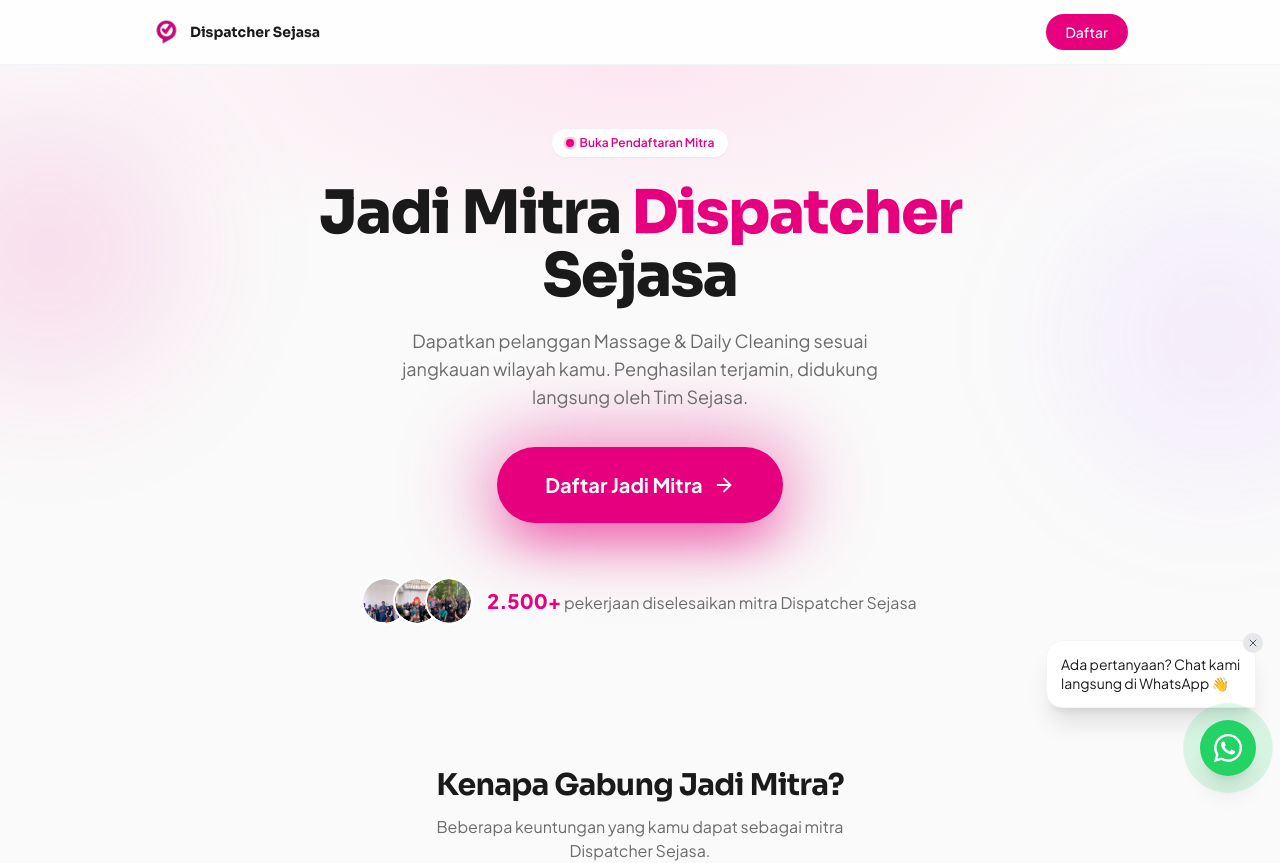
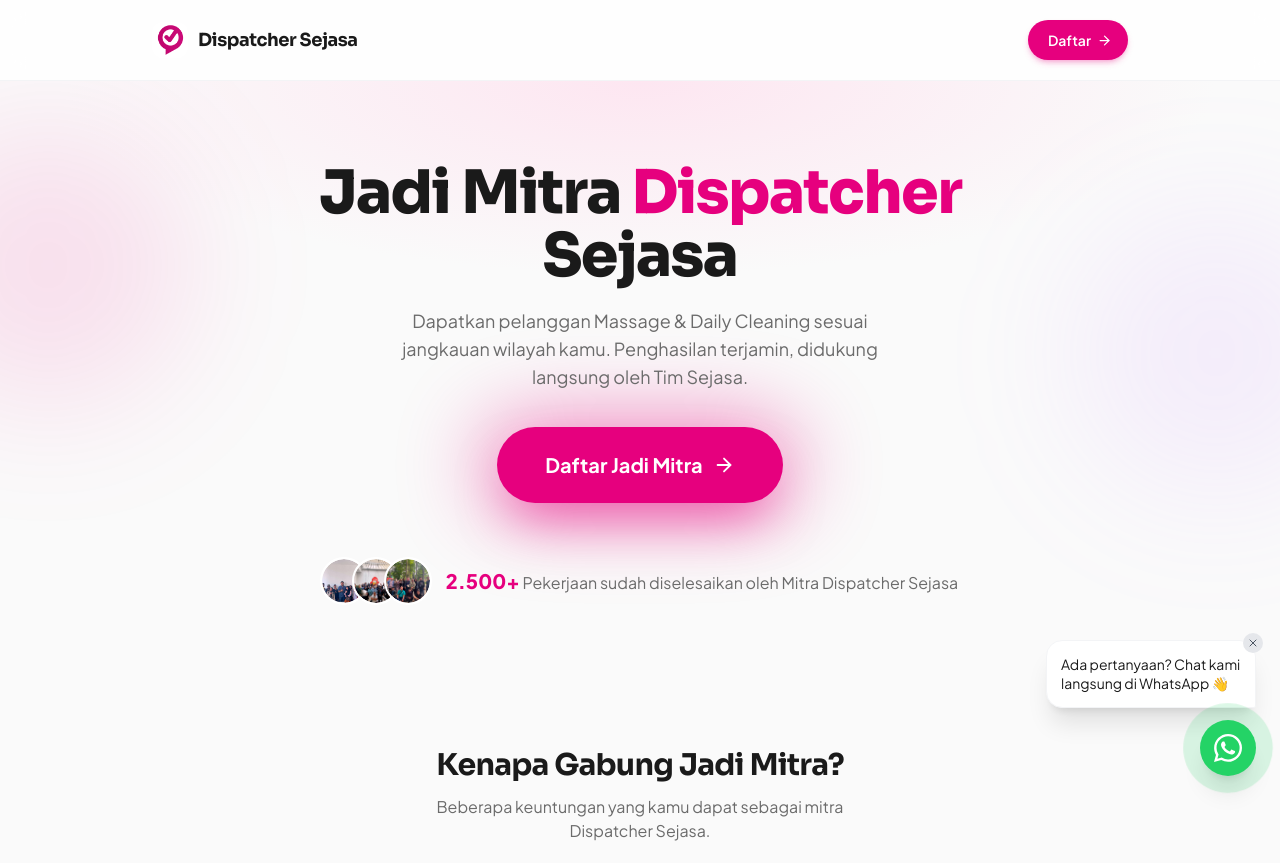
Before and after one commit to sejasaweb-app/rekrutmen-sejasa, a Next.js app: page / in a window 1280 px wide. Shown: the top 863 px of the page. Built offline with nearby package versions, Linux system fonts and the light colour scheme.

Commit message:
style: hapus badge pendaftaran, update copy social proof, perbaiki header

```diff
--- a/app/page.js
+++ b/app/page.js
@@ -81,16 +81,17 @@
     <main className="min-h-screen overflow-x-hidden">
       {/* Nav bar */}
       <header className="sticky top-0 z-30 bg-white/80 backdrop-blur-md border-b border-gray-100">
-        <div className="max-w-5xl mx-auto px-4 sm:px-6 h-14 sm:h-16 flex items-center justify-between">
+        <div className="max-w-5xl mx-auto px-4 sm:px-6 h-16 sm:h-20 flex items-center justify-between">
           <div className="flex items-center gap-2.5">
-            <Logo size={28} rounded="rounded-lg" />
-            <span className="font-display font-bold text-sm hidden sm:inline">Dispatcher Sejasa</span>
+            <Logo size={36} rounded="rounded-xl" />
+            <span className="font-display font-bold text-[15px] sm:text-lg tracking-tight">Dispatcher Sejasa</span>
           </div>
           <Link
             href="/apply"
-            className="text-sm font-medium bg-brand hover:bg-brand-dark text-white rounded-full px-4 sm:px-5 py-1.5 sm:py-2 transition"
+            className="group inline-flex items-center gap-1.5 text-sm font-semibold bg-brand hover:bg-brand-dark text-white rounded-full pl-4 sm:pl-5 pr-3.5 sm:pr-4 py-2 sm:py-2.5 shadow-md shadow-brand/25 hover:shadow-lg hover:shadow-brand/35 transition-all hover:scale-[1.03] active:scale-[0.98]"
           >
             Daftar
+            <ArrowRight size={15} className="group-hover:translate-x-0.5 transition-transform" />
           </Link>
         </div>
       </header>
@@ -108,14 +109,7 @@
         <div className="absolute top-10 -left-24 w-72 h-72 rounded-full bg-brand/10 blur-3xl -z-10" />
         <div className="absolute top-32 -right-20 w-72 h-72 rounded-full bg-purple-400/10 blur-3xl -z-10" />
 
-        <span className="inline-flex items-center gap-1.5 text-xs font-semibold text-brand bg-white shadow-sm rounded-full px-3.5 py-1.5 mb-5 sm:mb-6">
-          <span className="relative flex h-2 w-2">
-            <span className="animate-ping absolute inline-flex h-full w-full rounded-full bg-brand opacity-60" />
-            <span className="relative inline-flex rounded-full h-2 w-2 bg-brand" />
-          </span>
-          Buka Pendaftaran Mitra
-        </span>
-        <h1 className="font-display font-extrabold text-[2.1rem] leading-[1.1] sm:text-6xl sm:leading-[1.05] mb-4 sm:mb-5 max-w-2xl mx-auto tracking-tight">
+        <h1 className="font-display font-extrabold text-[2.1rem] leading-[1.1] sm:text-6xl sm:leading-[1.05] mb-4 sm:mb-5 max-w-2xl mx-auto tracking-tight pt-2 sm:pt-4">
           Jadi Mitra <span className="text-brand">Dispatcher</span> Sejasa
         </h1>
         <p className="text-ink-muted text-base sm:text-lg max-w-lg mx-auto mb-7 sm:mb-9">
@@ -155,7 +149,7 @@
             </div>
             <span className="text-sm sm:text-base text-ink-muted text-left leading-snug">
               <span className="font-extrabold text-brand text-base sm:text-xl">2.500+</span>{" "}
-              pekerjaan diselesaikan mitra Dispatcher Sejasa
+              Pekerjaan sudah diselesaikan oleh Mitra Dispatcher Sejasa
             </span>
           </div>
         </div>
```
